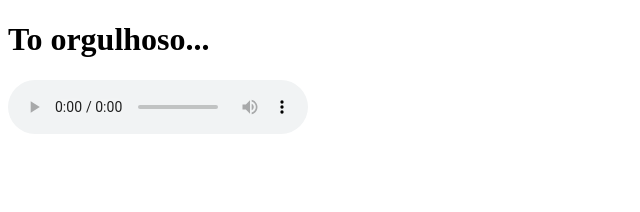
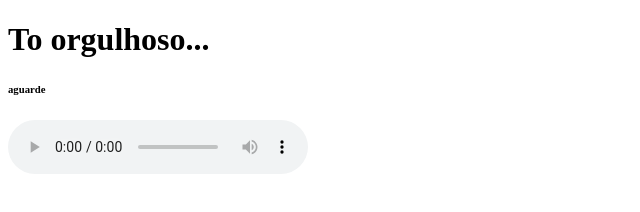
Before and after one commit to Stazmc/Enigma, a plain HTML site: page pagina3.html in a window 1280 px wide. Shown: the whole page, without its empty margins (0-640 px from the left). Drawn offline with Linux system fonts and the light colour scheme.

Commit message:
Atualização das paginas

```diff
--- a/pagina3.html
+++ b/pagina3.html
@@ -7,6 +7,7 @@
 </head>
 <body>
     <h1>To orgulhoso...</h1>
+    <h6>aguarde</h6>
 
     <audio controls autoplay loop>
         <source src="PeF.mp3" type="audio/mpeg">
```
Also changed, not shown: pagina1.html (+1 -1 lines), pagina2.html (+1 -1 lines).
